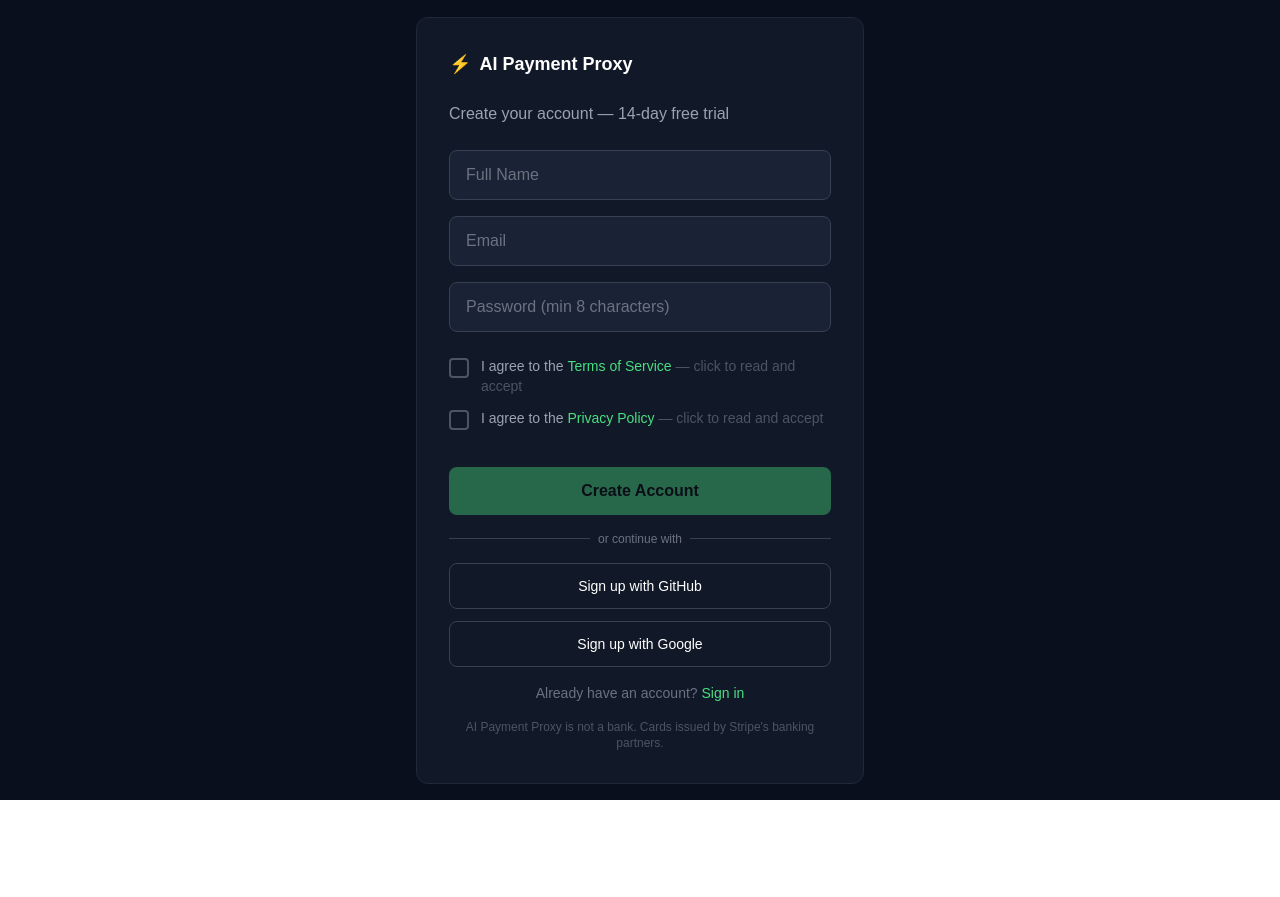
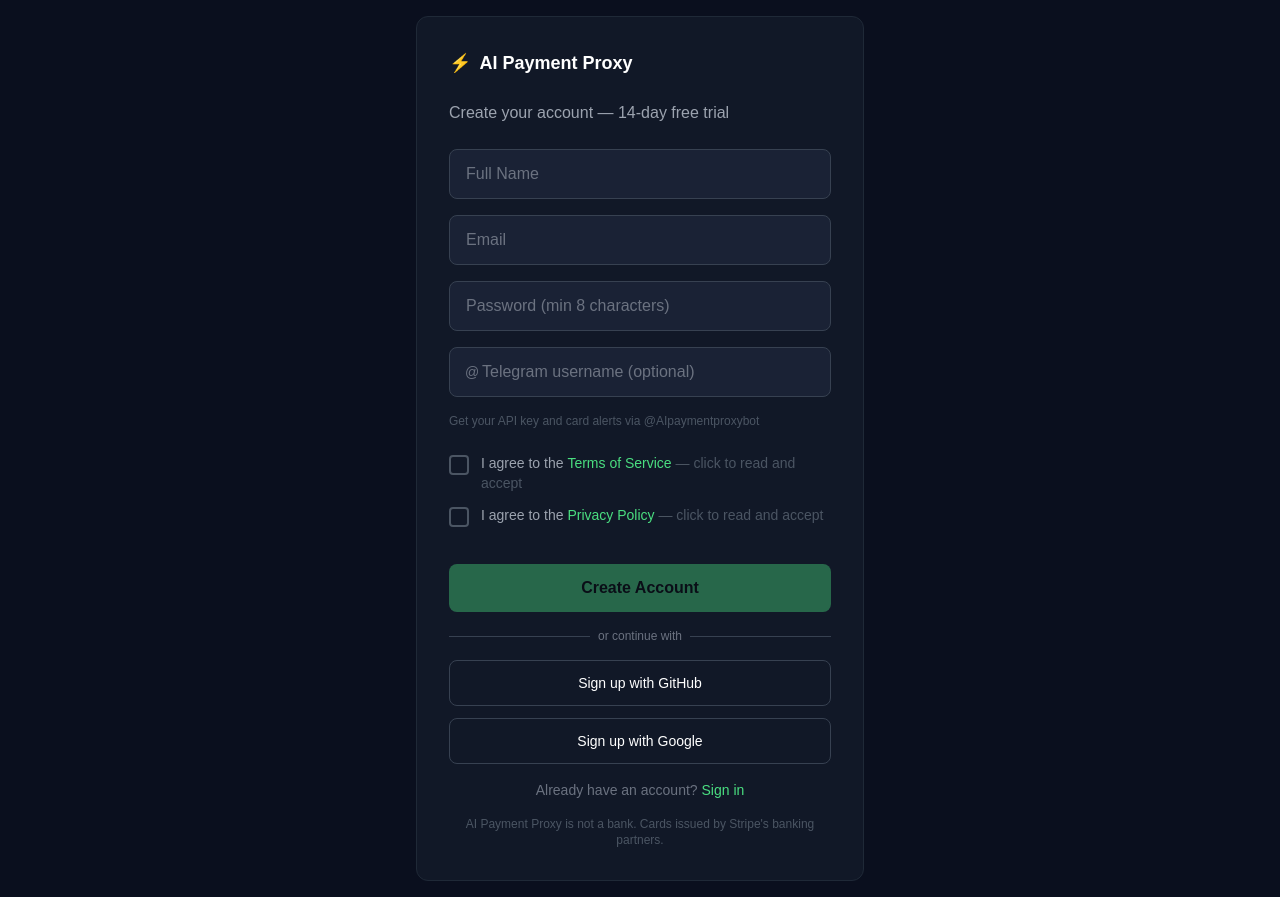
Before and after one commit to Business-Management-Company/ai-payment-proxy, a Next.js app: page /signup in a window 1280 px wide. Before the commit the page ends 800 px from the top, so only its background shows below. Built offline with nearby package versions, Linux system fonts and the light colour scheme; no server answers.

Commit message:
signup: optional Telegram handle field, saves to customers table

```diff
--- a/src/app/api/onboarding/route.ts
+++ b/src/app/api/onboarding/route.ts
@@ -13,7 +13,7 @@
 
 export async function POST(request: NextRequest) {
   try {
-    const { userId, email, name, plan = "developer" } = await request.json();
+    const { userId, email, name, plan = "developer", telegram = "" } = await request.json();
     const supabase = createClient();
 
     const { data: existing } = await supabase
@@ -72,6 +72,7 @@
       id: userId,
       email,
       name,
+      telegram_handle: telegram,
       stripe_cardholder_id: cardholder.id,
       stripe_customer_id: customer.id,
       stripe_subscription_id: subscription.id,
--- a/src/app/onboarding/page.tsx
+++ b/src/app/onboarding/page.tsx
@@ -21,7 +21,8 @@
         body: JSON.stringify({
           userId: session.user.id,
           email: session.user.email,
-          name: session.user.user_metadata?.name || session.user.email
+          name: session.user.user_metadata?.name || session.user.email,
+          telegram: session.user.user_metadata?.telegram ?? "",
         })
       });
       const data = await res.json();
--- a/src/app/signup/page.tsx
+++ b/src/app/signup/page.tsx
@@ -15,6 +15,7 @@
   const [privacyChecked, setPrivacyChecked] = useState(false);
   const [activeModal, setActiveModal] = useState<"terms"|"privacy"|null>(null);
   const [turnstileToken, setTurnstileToken] = useState("");
+  const [telegram, setTelegram] = useState("");
   const scrollRef = useRef<HTMLDivElement>(null);
   const router = useRouter();
   const supabase = createClient();
@@ -63,7 +64,7 @@
     const { error } = await supabase.auth.signUp({
       email,
       password,
-      options: { data: { name } }
+      options: { data: { name, telegram } }
     });
     if (error) {
       setError(error.message);
@@ -247,6 +248,18 @@
             className="w-full bg-[#1a2235] border border-gray-700 rounded-lg px-4 py-3 text-white placeholder-gray-500 focus:outline-none focus:border-[#4ade80]"
           />
 
+          <div className="relative">
+            <span className="absolute left-4 top-1/2 -translate-y-1/2 text-gray-500 text-sm">@</span>
+            <input
+              type="text"
+              placeholder="Telegram username (optional)"
+              value={telegram}
+              onChange={e => setTelegram(e.target.value.replace("@", ""))}
+              className="w-full bg-[#1a2235] border border-gray-700 rounded-lg pl-8 pr-4 py-3 text-white placeholder-gray-500 focus:outline-none focus:border-[#4ade80]"
+            />
+          </div>
+          <p className="text-gray-600 text-xs -mt-2">Get your API key and card alerts via @AIpaymentproxybot</p>
+
           <div className="space-y-3 pt-2">
             <div className="flex items-start gap-3">
               <div className="mt-0.5">
```
Also changed, not shown: 1 other file (tests, documents, lock files or other folders).
